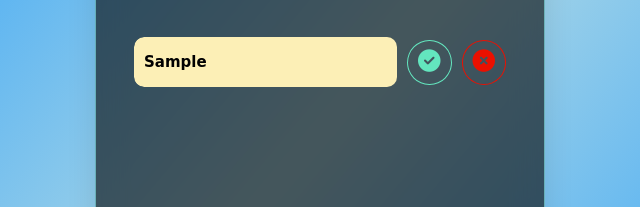
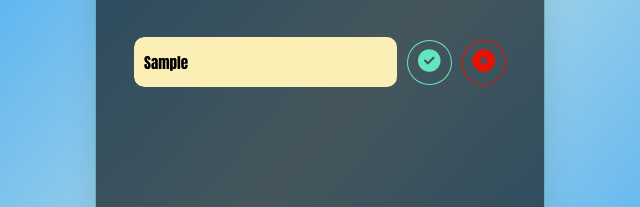
Before and after one commit to NaveenKIOT018/tdyli, a plain HTML site: page index.html in a window 1280 px wide. Both pictures are taken after typing "Sample" into the empty fields and a click on the button "Add". Shown: the part 267-474 px from the top of the page, 320-960 px from the left. Drawn offline with Linux system fonts and the light colour scheme.

Commit message:
Update todolist.css

```diff
--- a/todolist.css
+++ b/todolist.css
@@ -115,8 +115,7 @@ li{
     gap: 10px;
     overflow-x: scroll;
     white-space: nowrap;
-    font-family: cursive;
-    font-weight: bold;
+    font-family: Impact, Haettenschweiler, 'Arial Narrow Bold', sans-serif;
     border: none;
     outline: none;
 }
```
